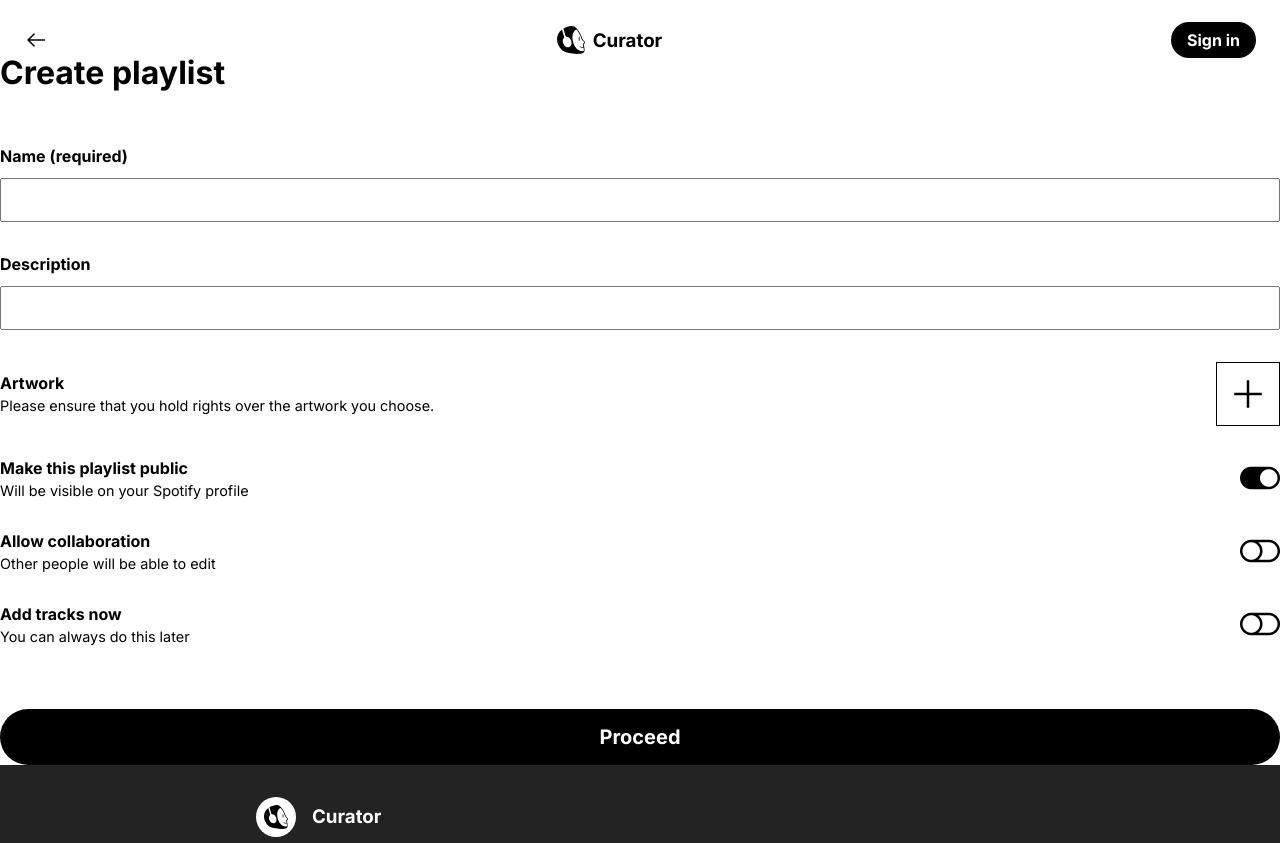
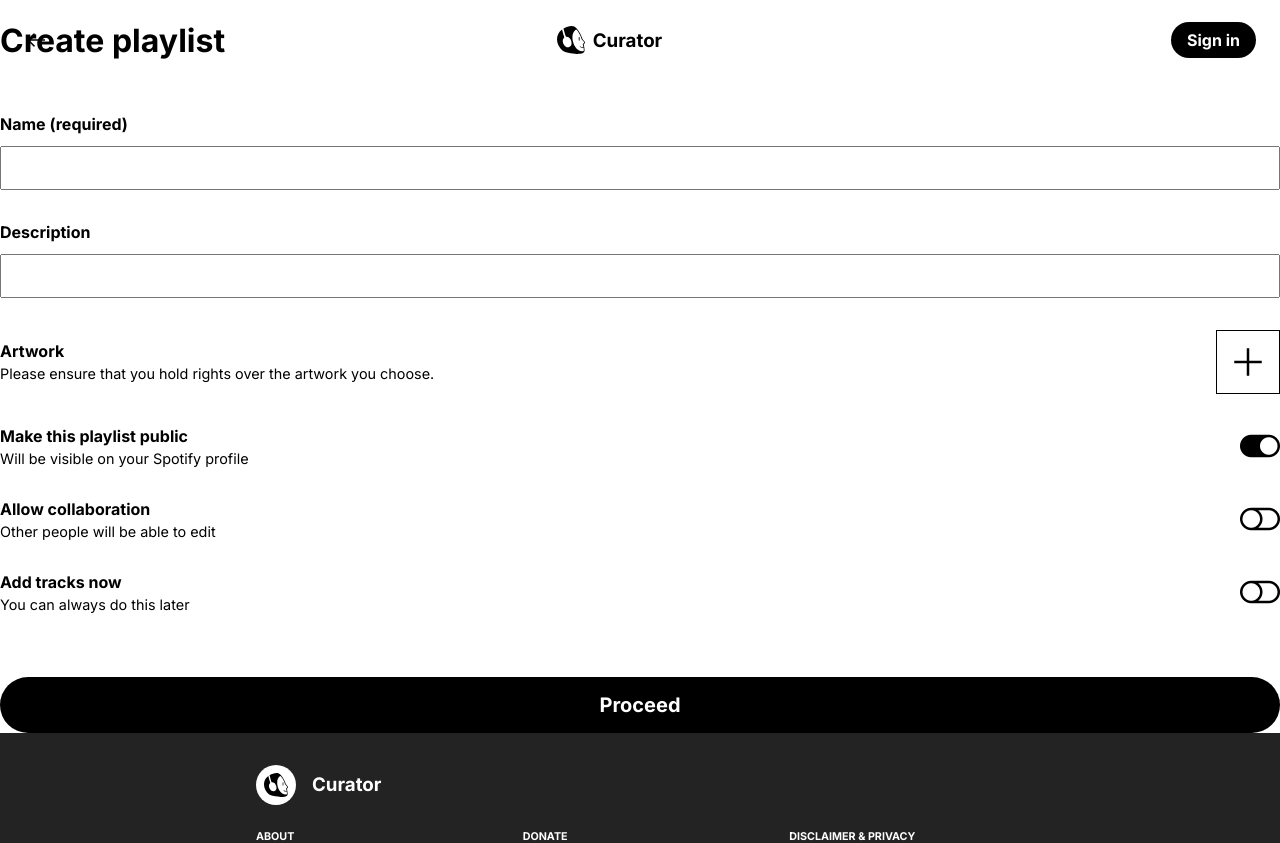
Before and after one commit to jareddantis/curator, a Vue app: page /create in a window 1280 px wide. Shown: the top 843 px of the page. Built offline with nearby package versions, Linux system fonts and the light colour scheme.

Commit message:
components/Header: Remove excess whitespace on top

```diff
--- a/src/components/Header.vue
+++ b/src/components/Header.vue
@@ -15,6 +15,6 @@
 
 <style scoped lang="scss">
 .view-header {
-  padding: 2rem 0;
+  padding: 0 0 2rem;
 }
 </style>
```
